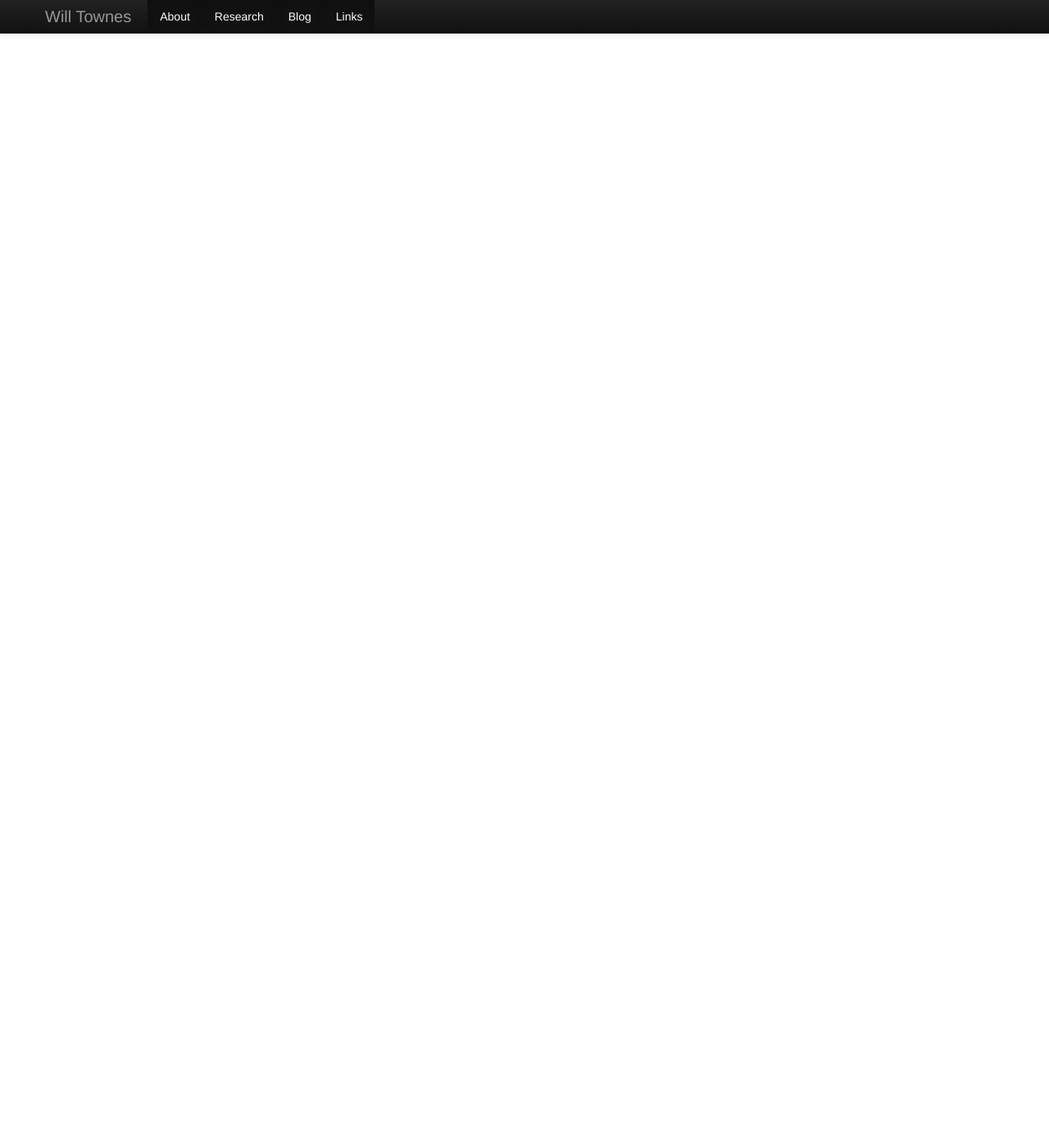
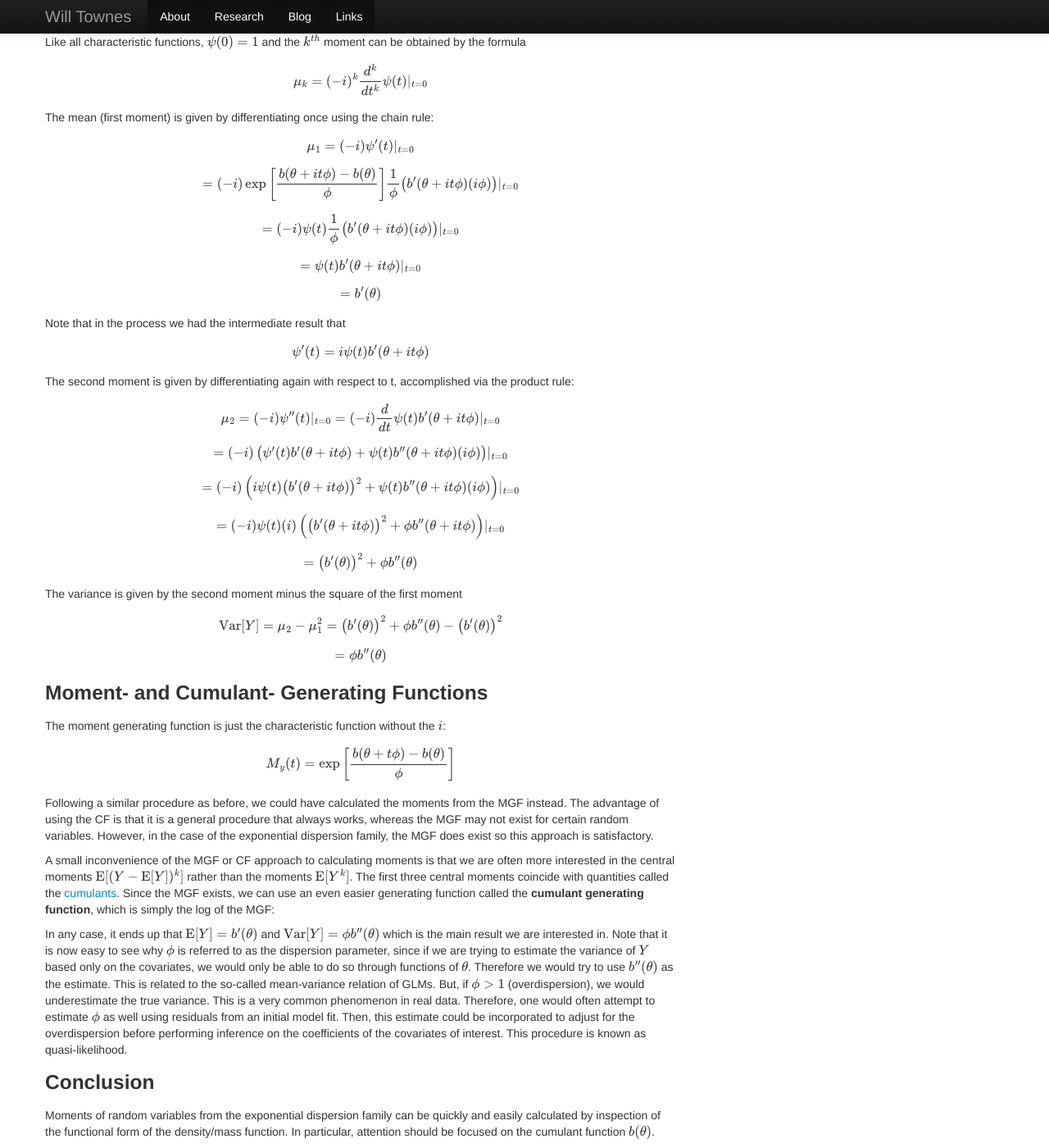
Before and after one commit to willtownes/willtownes.github.io, a Jekyll site: the page built from _posts/2015-11-17-exponential_dispersion.md, in a window 1280 px wide and 1400 px high, scrolled down 1012 px. Shown: the whole window at 82% size. Built offline with Jekyll 4.4.1, drawn with Linux system fonts in a browser that asks for light colours; nearby versions of some CDN libraries; formulas are drawn with MathJax 3; some of the changed text lies outside the part shown.

Commit message:
exponential dispersion family characteristic function, moments

```diff
--- a/_posts/2015-11-17-exponential_dispersion.md
+++ b/_posts/2015-11-17-exponential_dispersion.md
@@ -6,29 +6,88 @@ external: [latex]
 
 ### Parametrization
 
-The Exponential Dispersion Family is a family of probability density/mass functions with many nice properties. Here we will demonstrate how to easily obtain the central moments such as mean and variance of a random variable with a distribution in this family. The pdf should have the form
+The Exponential Dispersion Family is a family of probability density/mass functions with many nice properties. Here we will demonstrate how to easily obtain the (central) moments such as mean and variance of a random variable with a distribution in this family. The pdf should have the form
 
 $$\newcommand{\E}{\mathrm{E}}
 \newcommand{\Var}{\mathrm{Var}}
-f(y) = h(y,\phi)\exp\left\\{\frac{y\theta-b(\theta)}{\phi}\right\\}$$
+f(y) = h(y,\phi)\exp\left[\frac{y\theta-b(\theta)}{\phi}\right]$$
 
-The components of this distribution include the **canonical parameter** $\theta$, which in generalized linear models is connected to the covariates via a link function, the **dispersion parameter** $\phi$ which is treated as a constant with respect to the covariates, and the **cumulant generating function** $b(\theta)$ which is also known as the [log partition function](https://en.wikipedia.org/wiki/Partition_function_%28statistical_mechanics%29).
+The components of this distribution include the **canonical parameter** $\theta$, which in generalized linear models is connected to the covariates via a link function, the **dispersion parameter** $\phi$ which is treated as a constant with respect to the covariates, and the **cumulant function** $b(\theta)$ which is related to the [log partition function](https://en.wikipedia.org/wiki/Partition_function_%28statistical_mechanics%29). Basically, the partition function is the normalizing constant of the density function.
 
 ### Characteristic Function
 
 This can be derived analytically from the PDF
 
-$$\psi(t) = \E[e^{ity}] = \int e^{ity}f(y)dy = \int \exp(ity)h(y,\phi)\exp\left\\{\frac{y\theta-b(\theta)}{\phi}\right\\}dy$$
+$$\psi(t) = \E[e^{ity}] = \int e^{ity}f(y)dy = \int \exp(ity)h(y,\phi)\exp\left[\frac{y\theta-b(\theta)}{\phi}\right]dy$$
 
-$$ = \exp\left\\{-\frac{b(\theta)}{\phi}\right\\}\int h(y,\phi)\exp\left\\{\frac{y\theta}{\phi} + ity\right\\}dy$$
-$$= \exp\left\\{-\frac{b(\theta)}{\phi}\right\\}\int h(y,\phi)\exp\left\\{\frac{y(\theta + it\phi)}{\phi}\right\\}dy$$
+$$ = \exp\left[-\frac{b(\theta)}{\phi}\right]\int h(y,\phi)\exp\left[\frac{y\theta}{\phi} + ity\right]dy$$
+
+$$= \exp\left[-\frac{b(\theta)}{\phi}\right]\int h(y,\phi)\exp\left[\frac{y(\theta + it\phi)}{\phi}\right]dy$$
 
 If we set $\theta^\star=\theta+it\phi$, we can recognize that the integral is now again in the form of an un-normalized exponential dispersion family. Because a normalized PDF must integrate to one, we have the following result:
 
-$$\int h(y,\phi)\exp\left\\{\frac{y\theta^\star}{\phi}\right\\}\exp\left\\{-\frac{b(\theta^\star)}{\phi}\right\\}dy = 1$$
-$$\int h(y,\phi)\exp\left\\{\frac{y\theta^\star}{\phi}\right\\}dy = \exp\left\\{+\frac{b(\theta^\star)}{\phi}\right\\}$$
+$$\int h(y,\phi)\exp\left[\frac{y\theta^\star}{\phi}\right]\exp\left[-\frac{b(\theta^\star)}{\phi}\right]dy = 1$$
+
+$$\int h(y,\phi)\exp\left[\frac{y\theta^\star}{\phi}\right]dy = \exp\left[+\frac{b(\theta^\star)}{\phi}\right]$$
 
 Substituting this back into the equation for the characteristic function gives the result
 
-$$\psi(t) = \exp\left\\{-\frac{b(\theta)}{\phi}\right\\}\exp\left\\{+\frac{b(\theta^\star)}{\phi}\right\\} = \exp\left\\{\frac{b(\theta^\star) - b(\theta)}{\phi}\right\\}$$
-$$ = \exp\left\\{\frac{b(\theta+it\phi) - b(\theta)}{\phi}\right\\}$$
+$$\psi(t) = \exp\left[-\frac{b(\theta)}{\phi}\right]\exp\left[+\frac{b(\theta^\star)}{\phi}\right] = \exp\left[\frac{b(\theta^\star) - b(\theta)}{\phi}\right]$$
+
+$$ = \exp\left[\frac{b(\theta+it\phi) - b(\theta)}{\phi}\right]$$
+
+### Calculation of Moments using Characteristic Function
+
+Like all characteristic functions, $\psi(0) = 1$ and the $k^{th}$ moment can be obtained by the formula
+
+$$\mu_k = (-i)^k\frac{d^k}{dt^k}\psi(t)\rvert_{t=0}$$
+
+The mean (first moment) is given by differentiating once using the chain rule:
+
+$$\mu_1 = (-i)\psi'(t)\rvert_{t=0}$$
+
+$$ = (-i)\exp\left[\frac{b(\theta+it\phi) - b(\theta)}{\phi}\right]\frac{1}{\phi}\left(b'(\theta+it\phi)(i\phi)\right)\rvert_{t=0}$$
+
+$$ = (-i)\psi(t)\frac{1}{\phi}\left(b'(\theta+it\phi)(i\phi)\right)\rvert_{t=0}$$
+
+$$ = \psi(t)b'(\theta+it\phi)\rvert_{t=0} $$
+
+$$ = b'(\theta) $$
+
+Note that in the process we had the intermediate result that
+
+$$\psi'(t) = i\psi(t)b'(\theta+it\phi)$$
+
+The second moment is given by differentiating again with respect to t, accomplished via the product rule:
+
+$$\mu_2 = (-i)\psi^{\prime \prime}(t)\rvert_{t=0} = (-i)\frac{d}{dt} \psi(t)b'(\theta+it\phi)\rvert_{t=0} $$
+
+$$= (-i)\left(\psi'(t)b'(\theta+it\phi) + \psi(t)b^{\prime \prime} (\theta+it\phi)(i\phi)\right)\rvert_{t=0}$$
+
+$$= (-i)\left(i\psi(t)\left(b'(\theta+it\phi)\right)^2+\psi(t)b^{\prime \prime} (\theta+it\phi)(i\phi)\right)\rvert_{t=0}$$
+
+$$ = (-i)\psi(t)(i)\left(\left(b'(\theta+it\phi)\right)^2+\phi b^{\prime \prime} (\theta+it\phi)\right)\rvert_{t=0}$$
+
+$$ = \left(b'(\theta)\right)^2 + \phi b^{\prime \prime}(\theta)$$
+
+The variance is given by the second moment minus the square of the first moment
+
+$$\Var[Y] = \mu_2 - \mu_1^2 = \left(b'(\theta)\right)^2 + \phi b^{\prime \prime}(\theta) - \left(b'(\theta)\right)^2$$
+
+$$ = \phi b^{\prime \prime}(\theta)$$
+
+### Moment- and Cumulant- Generating Functions
+
+The moment generating function is just the characteristic function without the $i$:
+
+$$M_y(t) = \exp\left[\frac{b(\theta+t\phi) - b(\theta)}{\phi}\right]$$
+
+Following a similar procedure as before, we could have calculated the moments from the MGF instead. The advantage of using the CF is that it is a general procedure that always works, whereas the MGF may not exist for certain random variables. However, in the case of the exponential dispersion family, the MGF does exist so this approach is satisfactory.
+
+A small inconvenience of the MGF or CF approach to calculating moments is that we are often more interested in the central moments $\E[(Y-\E[Y])^k]$ rather than the moments $\E[Y^k]$. The first three central moments coincide with quantities called the [cumulants](https://en.wikipedia.org/wiki/Cumulant). Since the MGF exists, we can use an even easier generating function called the **cumulant generating function**, which is simply the log of the MGF:
+
+In any case, it ends up that $\E[Y] = b'(\theta)$ and $\Var[Y] = \phi b^{\prime \prime}(\theta)$ which is the main result we are interested in. Note that it is now easy to see why $\phi$ is referred to as the dispersion parameter, since if we are trying to estimate the variance of $Y$ based only on the covariates, we would only be able to do so through functions of $\theta$. Therefore we would try to use $b^{\prime \prime}(\theta)$ as the estimate. This is related to the so-called mean-variance relation of GLMs. But, if $\phi>1$ (overdispersion), we would underestimate the true variance. This is a very common phenomenon in real data. Therefore, one would often attempt to estimate $\phi$ as well using residuals from an initial model fit. Then, this estimate could be incorporated to adjust for the overdispersion before performing inference on the coefficients of the covariates of interest. This procedure is known as quasi-likelihood.
+
+### Conclusion
+
+Moments of random variables from the exponential dispersion family can be quickly and easily calculated by inspection of the functional form of the density/mass function. In particular, attention should be focused on the cumulant function $b(\theta)$.
```
